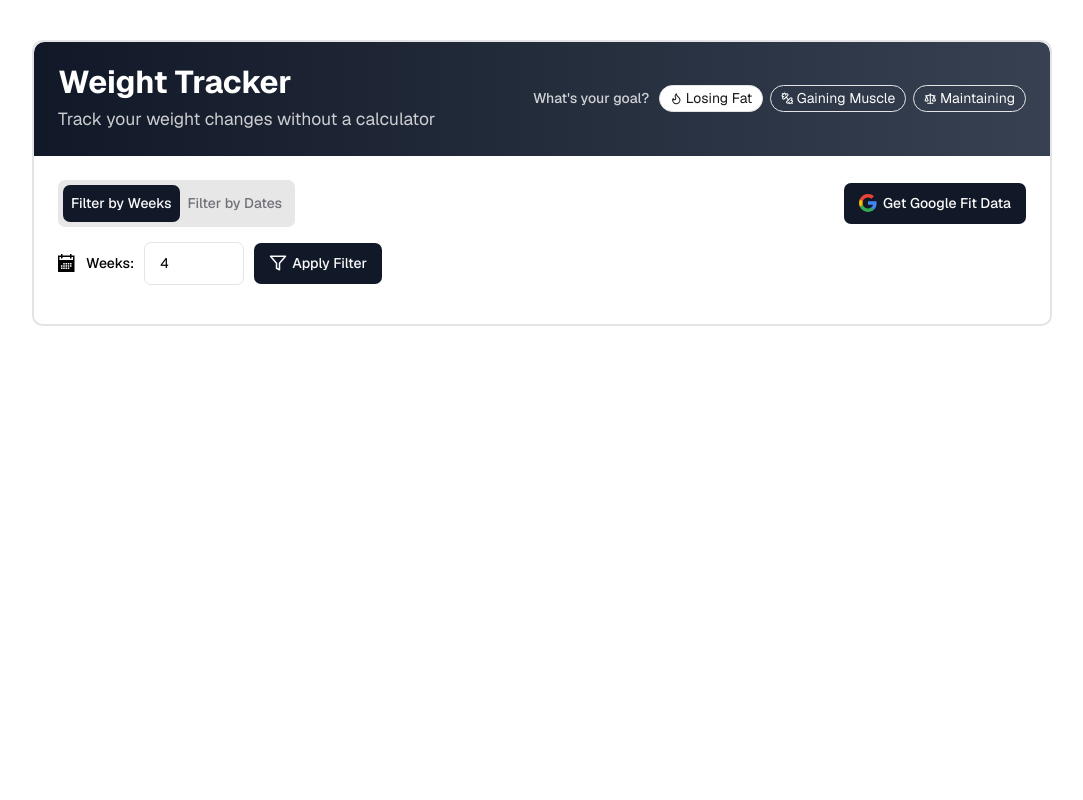
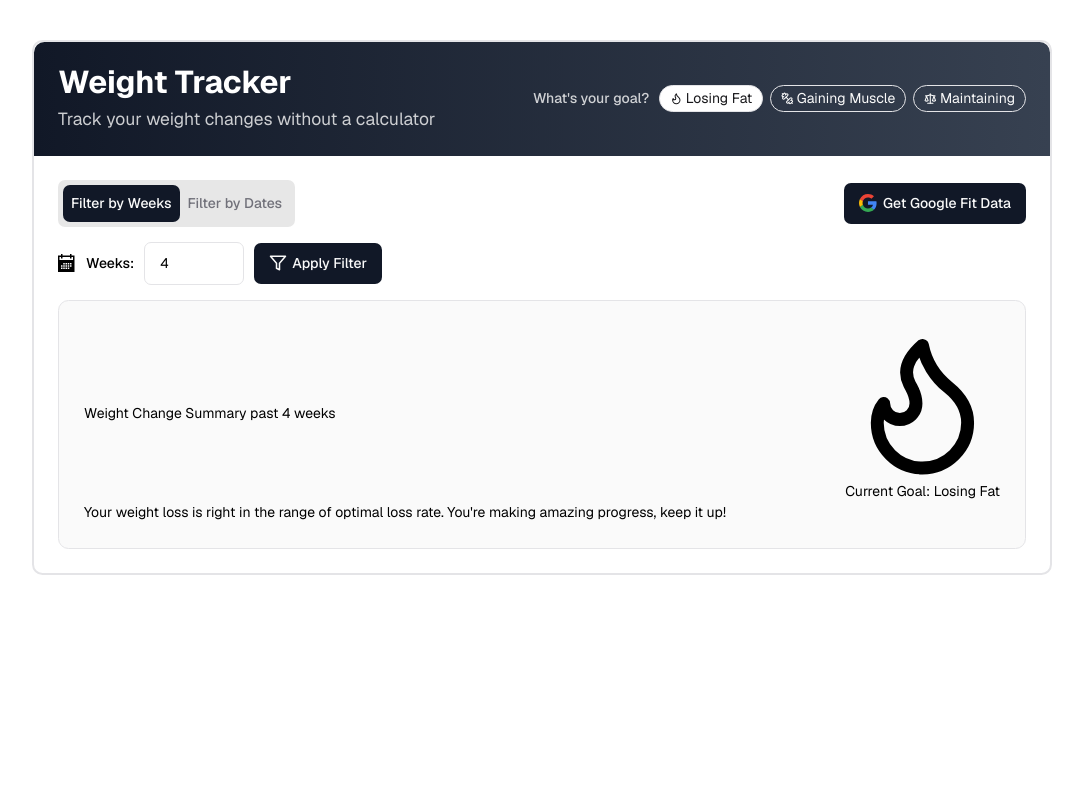
Before and after one commit to justaszie/weight-tracker, a Flask app: page /tracker in a window 1280 px wide. Shown: the whole page, without its empty margins (98-1181 px from the left). Run offline with Flask 3, Linux system fonts and the light colour scheme.

Commit message:
Started implemented the static frontend for the summary component

```diff
--- a/app/static/stylesheets/style.css
+++ b/app/static/stylesheets/style.css
@@ -6,7 +6,7 @@
     --clr-bg-muted: #F3F3F3;
     --clr-bg-inverse: #111827;
     --clr-surface: rgb(24, 24, 27, 0.1);
-    --clr-surface-muted:  rgb(24, 24, 27, 0.05);
+    --clr-surface-muted:  rgb(24, 24, 27, 0.02);
     --clr-text-header: #FFF;
     --clr-text-primary: #18181B;
     --clr-text-inverse: #FAFAFA;
@@ -216,6 +216,17 @@ body {
     font-weight: 500;
 }
 
+.summary {
+    background-color: var(--clr-surface-muted);
+    padding: 25px;
+    border-radius: var(--rounded-corners-main);
+    border: 1px solid var(--clr-border);
+}
+
+summary__header {
+
+}
+
 
 @media screen and (max-width: 770px){
     .goal-selection {
--- a/app/templates/tracker.html
+++ b/app/templates/tracker.html
@@ -27,6 +27,7 @@
                     <ul class="goal-selection__container">
                         <li>
                             <a class="goal-selection__cta {% if goal == 'lose' %} goal-selection__cta--active {% endif %}" href="{{ url_for('tracker', filter=filter, goal='lose') }}">
+                                <!-- Lose SVG -->
                                 <svg class=" goal-selection__icon" xmlns="http://www.w3.org/2000/svg"
                                 viewBox="0 0 24 24" fill="none" stroke="currentColor" stroke-width="2"
                                 stroke-linecap="round" stroke-linejoin="round" class="lucide lucide-flame w-4 h-4 mr-1">
@@ -141,6 +142,33 @@
             </div>
             {% endif %}
 
+            <!-- INSIGHTS LIGHT VERSION -->
+            <section class="summary">
+                <div class="spaced-out">
+                <!-- TODO - add dynamic component based on filter -->
+                    <h2 class="summary__header">Weight Change Summary past 4 weeks</h2>
+                    <p class="summary__goal-reminder">
+                        <svg class= "summary_icon" xmlns="http://www.w3.org/2000/svg"
+                                viewBox="0 0 24 24" fill="none" stroke="currentColor" stroke-width="2"
+                                stroke-linecap="round" stroke-linejoin="round" class="lucide lucide-flame w-4 h-4 mr-1">
+                            <path d="M8.5 14.5A2.5 2.5 0 0 0 11 12c0-1.38-.5-2-1-3-1.072-2.143-.224-4.054 2-6 .5 2.5 2 4.9 4 6.5 2 1.6 3 3.5 3 5.5a7 7 0 1 1-14 0c0-1.153.433-2.294 1-3a2.5 2.5 0 0 0 2.5 2.5z"></path>
+                        </svg>
+                        <!-- TODO: dynamic based on goal selection -->
+                        <span>Current Goal: Losing Fat</span>
+                    </p>
+                </div>
+                <!-- Cards -->
+                <ul>
+
+                </ul>
+                <!-- Evaluation box -->
+                <p>
+                    <!-- TODO: svg ightning -->
+                    <!-- TODO: Evaluation is dynamic based on results -->
+                    <span>Your weight loss is right in the range of optimal loss rate. You're making amazing progress, keep it up!</span>
+                </p>
+            </section>
+
             <!-- View selection to be added later  -->
             <!-- <section class="data-selection">
                     <p class="data-selection__view-label">View: </p>
```
